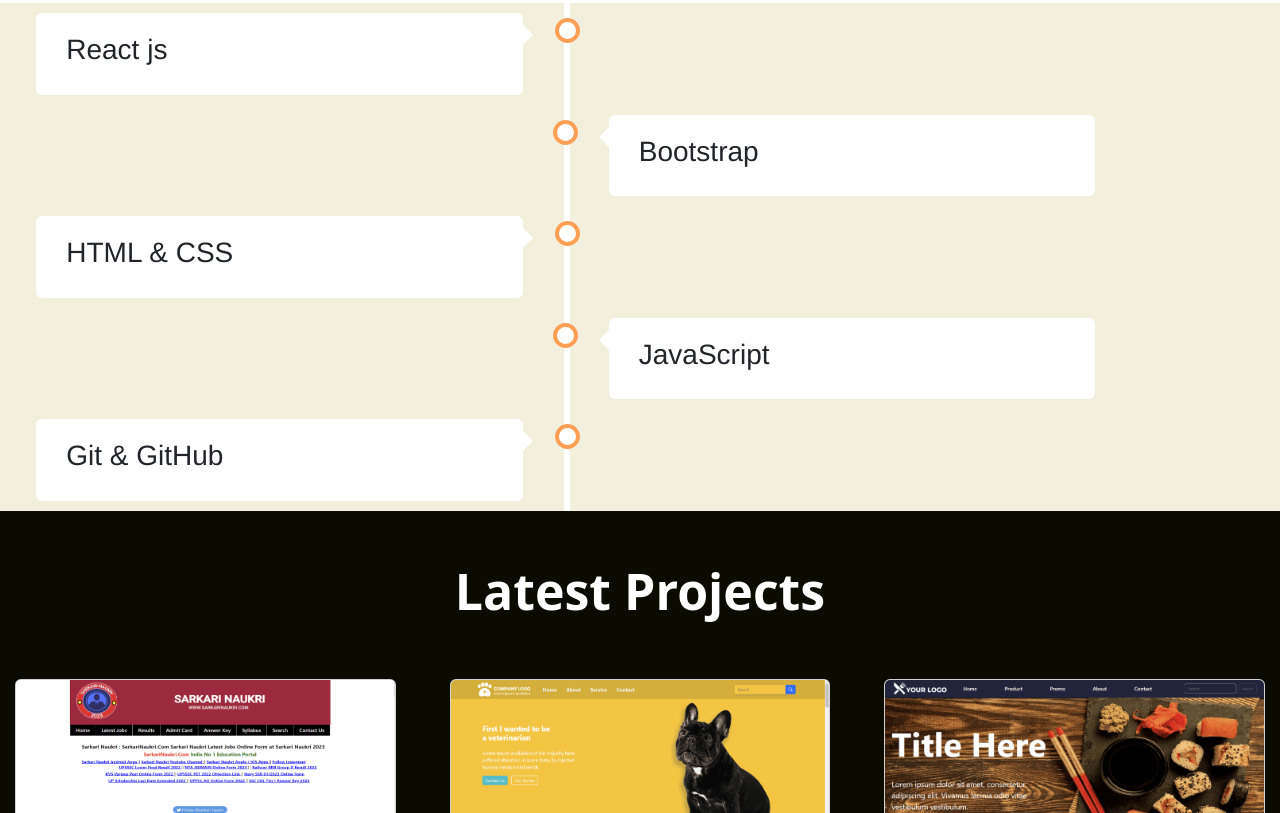
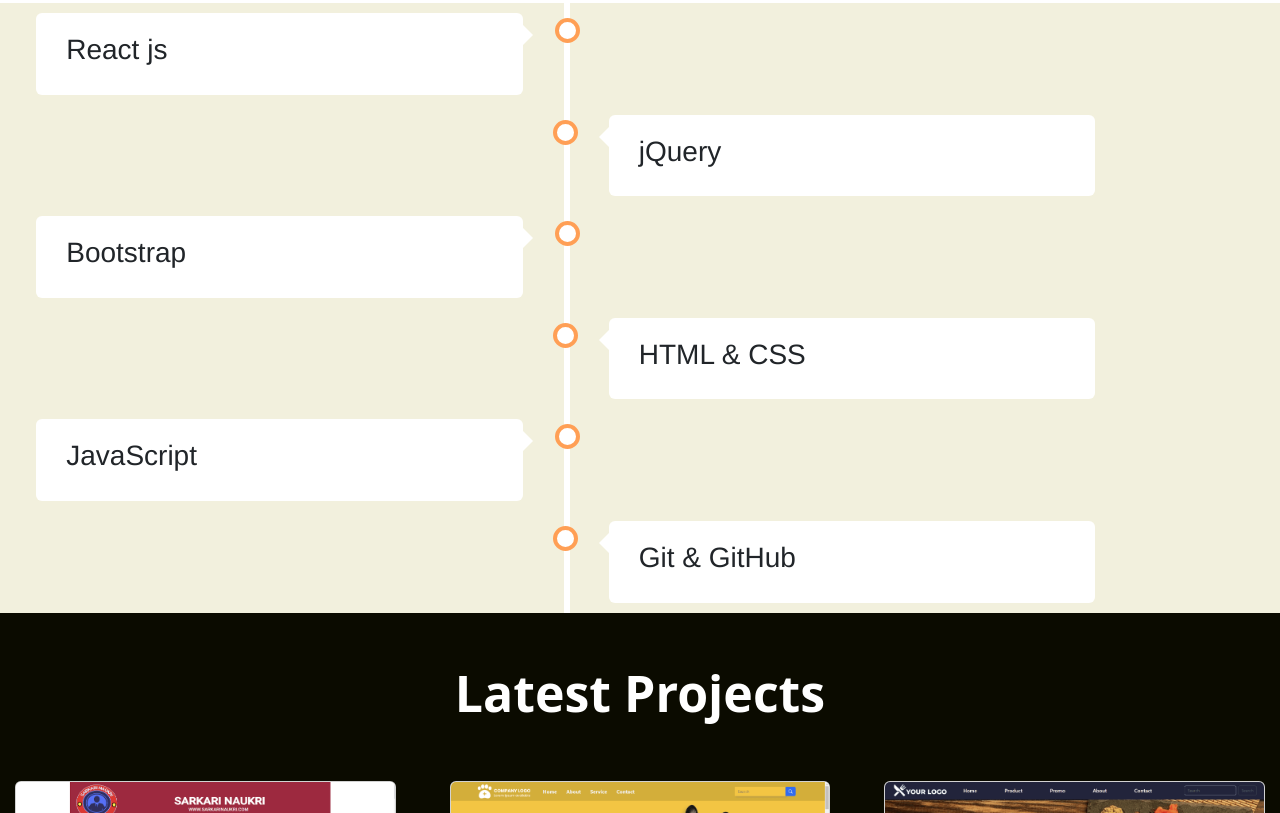
Before and after one commit to Rajasharma8770/myportfolio2, a plain HTML site: page project.html in a window 1280 px wide. Shown: the part 448-1261 px from the top of the page. Drawn offline with nearby package versions, Linux system fonts and the light colour scheme.

Commit message:
Update project.html

```diff
--- a/project.html
+++ b/project.html
@@ -98,40 +98,32 @@
 
    <div class="container right">
     <div class="content">
-       <h3>Bootstrap </h3>
-
-
+      <h3>jQuery </h3>
     </div>
   </div>
-
   <div class="container left">
     <div class="content">
-       <h3>HTML & CSS</h3>
-
+      <h3>Bootstrap</h3>
     </div>
   </div>
-
   <div class="container right">
     <div class="content">
-      <h3>JavaScript</h3>
-
+      <h3>HTML & CSS</h3>
     </div>
   </div>
-
   <div class="container left">
     <div class="content">
-      <h3>Git & GitHub</h3>
-
+      <h3>JavaScript</h3>
     </div>
   </div>
-
+  <div class="container right">
+    <div class="content">
+      <h3> Git & GitHub</h3>
     </div>
   </div>
-
 </div>
-
 </div>
-
+</div>
 
   <!-- project  -->
       <!-- project section  -->
```
Lines whose indentation alone changed are shown as unchanged.
